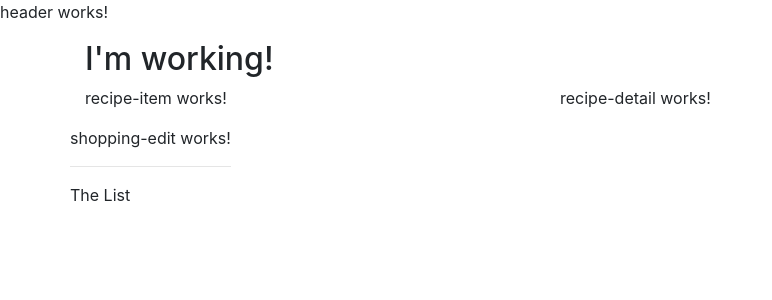
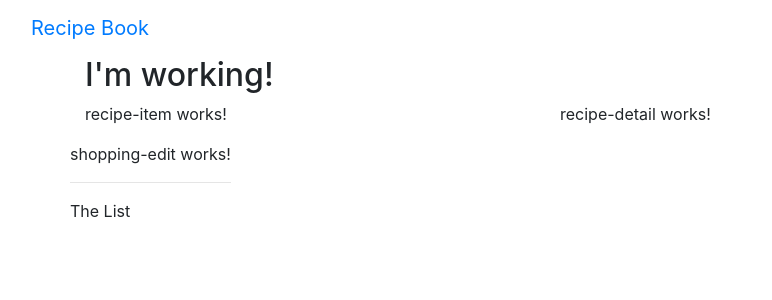
Before and after one commit to tiwiex/recipe-project, an Angular app: page / in a window 1280 px wide. Shown: the top 300 px of the page, without its empty margins (0-772 px from the left). Built offline with nearby package versions, Linux system fonts and the light colour scheme.

Commit message:
created header menu from lecture

```diff
--- a/src/app/header/header.component.html
+++ b/src/app/header/header.component.html
@@ -1,3 +1,27 @@
-<p>
-  header works!
-</p>
+<nav class="navbar navbar-default">
+  <div class="container-fluid">
+    <div class="navbar-header">
+      <a href="#" class="navbar-brand">Recipe Book</a>
+    </div>
+
+    <div class="collapse navbar-collapse">
+      <ul class="nav navbar-nav">
+        <li><a href="#">Recipes</a></li>
+        <li><a href="#">Shopping List</a></li>
+      </ul>
+      <ul class="nav navbar-nav navbar-right">
+        <li class="dropdown">
+          <ul class="dropdown-menu">
+            <li><a href="#">Save Date</a></li>
+            <li><a href="#">Fetch Data</a></li>
+          </ul>
+
+        </li>
+
+      </ul>
+    </div>
+
+  </div>
+
+
+</nav>
```
